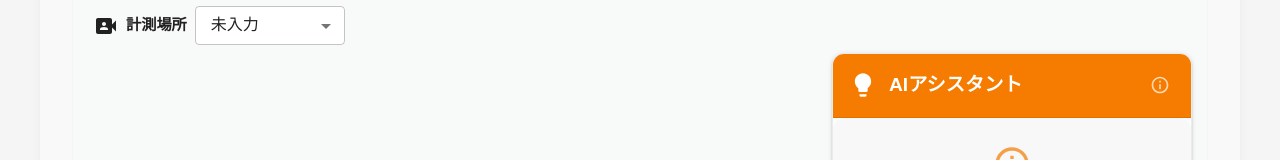
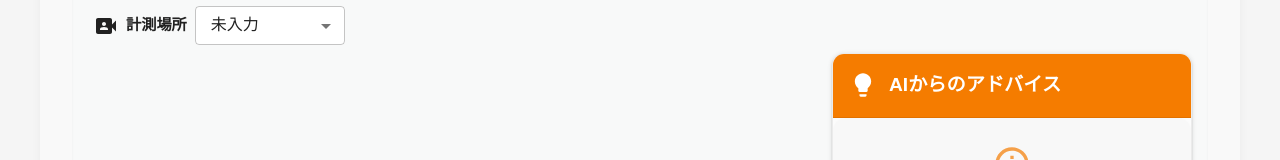
Before and after one commit to waka320/ai_cam_dashbord, a React (Create React App) app in the folder frontend/: page / in a window 1280 px wide. Shown: the part 275-435 px from the top of the page. Built offline with nearby package versions, Linux system fonts and the light colour scheme.

Commit message:
fix: ai, scroll

```diff
--- a/frontend/src/components/layout/AISection.js
+++ b/frontend/src/components/layout/AISection.js
@@ -1,7 +1,7 @@
 import React, { useState, useRef, useEffect } from 'react';
 import {
     Box, Typography, Button, useMediaQuery, TextField, Paper,
-    Avatar, Divider, CircularProgress, Fade, IconButton, Tooltip
+    Avatar, Divider, CircularProgress, Fade,
 } from '@mui/material';
 import SendIcon from '@mui/icons-material/Send';
 import SmartToyIcon from '@mui/icons-material/SmartToy';
@@ -48,7 +48,7 @@ function AISection() {
                         block: 'end'
                     });
                 }
-                setShouldScrollToBottom(false);
+                // setShouldScrollToBottom(false);
             }, 100);
 
             return () => clearTimeout(timer);
@@ -219,20 +219,9 @@ function AISection() {
                         fontSize: isMobile ? '1.1rem' : '1.2rem'
                     }}
                 >
-                    AIアシスタント
+                    AIからのアドバイス
                 </Typography>
-                <Tooltip title="AIアシスタントは高山市のデータを分析して、ビジネスや運営の意思決定をサポートします">
-                    <IconButton
-                        size="small"
-                        sx={{
-                            ml: 'auto',
-                            color: 'rgba(255, 255, 255, 0.7)',
-                            '&:hover': { color: 'white' }
-                        }}
-                    >
-                        <InfoOutlinedIcon fontSize="small" />
-                    </IconButton>
-                </Tooltip>
+
             </Box>
 
             {/* 会話エリア */}
```
